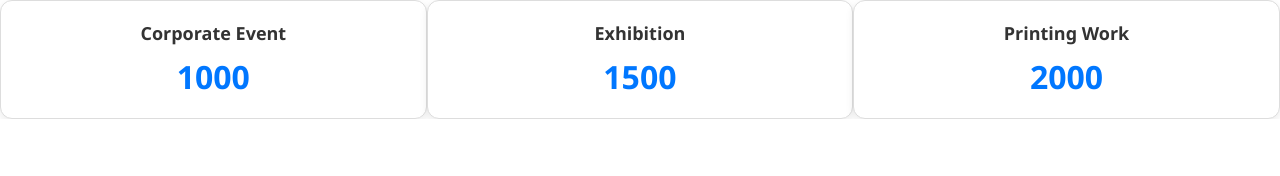
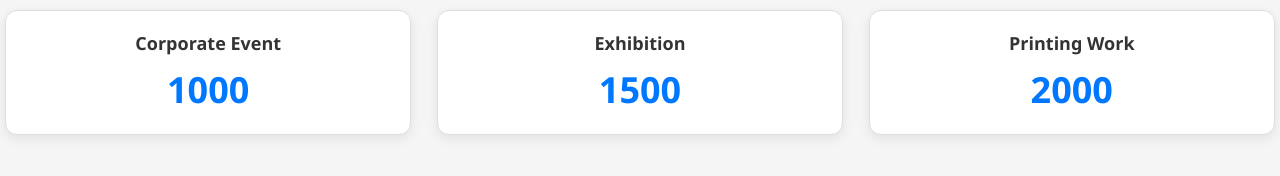
Before and after one commit to kartikraj11223-ops/counter-site, a plain HTML site: page index.html in a window 1280 px wide. Drawn offline with Linux system fonts and the light colour scheme.

Commit message:
Update index.html

```diff
--- a/index.html
+++ b/index.html
@@ -3,32 +3,61 @@
 <head>
 <meta name="viewport" content="width=device-width, initial-scale=1.0">
 <style>
-  html, body { margin:0; padding:0; overflow-x:hidden; font-family:Segoe UI,Arial,sans-serif; }
-  * { box-sizing:border-box; }
+html, body {
+  margin:0;
+  padding:0;
+  overflow-x:hidden;
+  font-family: 'Segoe UI', Arial, sans-serif;
+  background:#f5f5f5;
+}
+* { box-sizing: border-box; }
 
 .responsive-box {
-    display:flex;
-    flex-wrap:wrap;
-    width:100%;
-    padding:0;
-    margin:0;
+  display: flex;
+  flex-wrap: wrap;
+  width: 100%;
+  margin: 0;
+  padding: 10px 5px; /* minimal padding */
+  justify-content: space-between;
 }
+
 .responsive-item {
-    width:33.33%;
-    min-width:0;
-    background:#ffffff;
-    border-radius:12px;
-    border:1px solid #ddd;
-    padding:20px;
-    text-align:center;
-    box-shadow:0 3px 8px rgba(0,0,0,0.08);
+  width: 32%;
+  background: #ffffff;
+  border-radius: 12px;
+  text-align: center;
+  padding: 20px 10px;
+  border: 1px solid #ddd;
+  box-shadow: 0 4px 12px rgba(0,0,0,0.08);
+  margin-bottom: 10px;
 }
-  .responsive-title { font-size:18px; font-weight:700; color:#333; margin-bottom:10px; }
-  .responsive-number { font-size:32px; font-weight:900; color:#0077ff; }
 
-  @media (max-width:600px) {
-    .responsive-item { width:100%; margin-bottom:10px; }
-    .responsive-number { font-size:28px; }
+.responsive-title {
+  font-size: 18px;
+  font-weight: 700;
+  margin-bottom: 10px;
+  color: #333;
+}
+
+.responsive-number {
+  font-size: 36px;
+  font-weight: 900;
+  color: #0077ff;
+  transition: color 0.3s;
+}
+
+.responsive-number:hover {
+  color: #0056b3;
+}
+
+@media (max-width: 768px) {
+  .responsive-item { width: 48%; } /* 2 per row on tablet */
+  .responsive-number { font-size: 32px; }
+}
+
+@media (max-width: 480px) {
+  .responsive-item { width: 100%; } /* stacked on mobile */
+  .responsive-number { font-size: 28px; }
 }
 </style>
 </head>
@@ -51,14 +80,15 @@
 <script>
 const nums = document.querySelectorAll(".responsive-number");
 nums.forEach(num=>{
-      const target=+num.dataset.target;
-      let count=0;
-      let step=Math.ceil(target/100);
-      let speed=20;
-      let run=setInterval(()=>{
-        count+=step;
-        if(count>=target){ num.textContent=target; clearInterval(run); }
-        else { num.textContent=count; }
+  const target = +num.dataset.target;
+  let count = 0;
+  let step = Math.ceil(target/100);
+  const speed = 20;
+
+  const run = setInterval(()=>{
+    count += step;
+    if(count >= target){ num.textContent = target; clearInterval(run);}
+    else { num.textContent = count; }
   }, speed);
 });
 </script>
```
Lines whose indentation alone changed are shown as unchanged.
